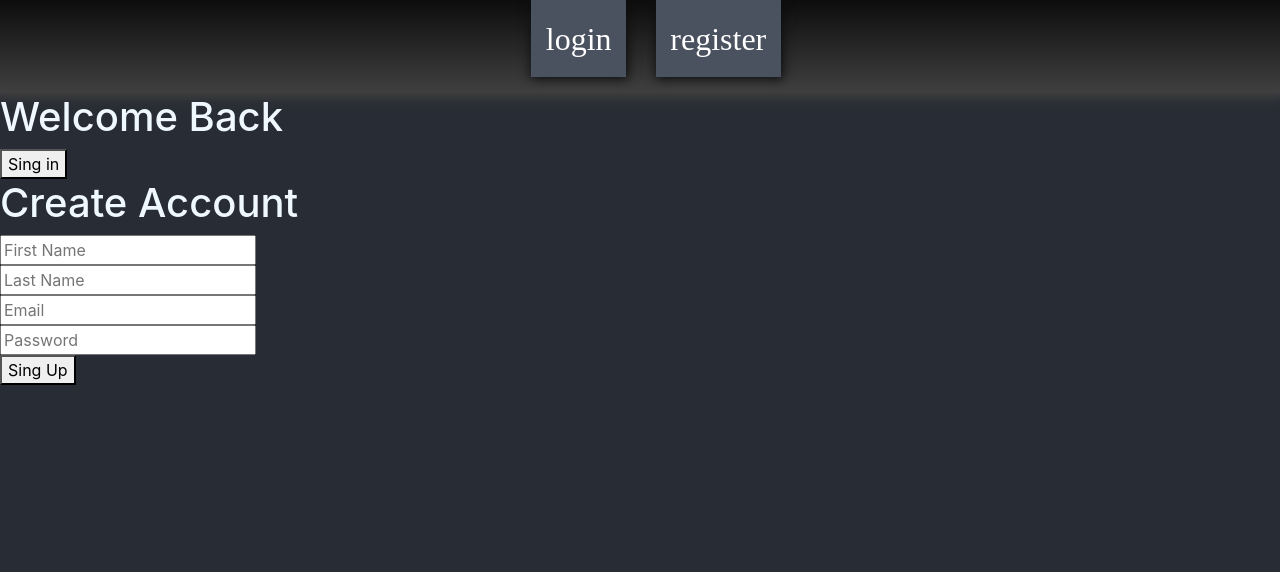
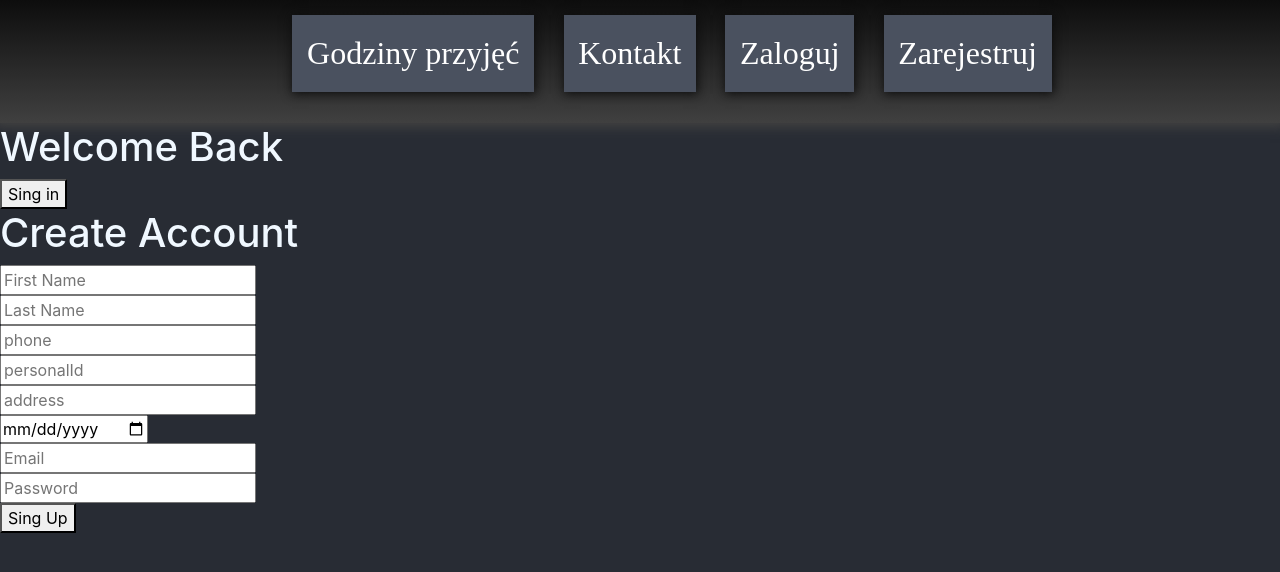
Before and after one commit to Michus250/project_web_app2, a React (Create React App) app in the folder client/: page /register in a window 1280 px wide. Shown: the top 572 px of the page. Built offline with nearby package versions, Linux system fonts and the light colour scheme.

Commit message:
Działa nawigacja z podziałem na role

```diff
--- a/client/src/App.js
+++ b/client/src/App.js
@@ -1,40 +1,17 @@
 import 'bootstrap/dist/css/bootstrap.min.css';
 import './index.css';
-
-import Signup from './components/register';
-import Login from './components/login';
-
 import Nav from './components/nav';
-import Home from './components/home';
-import {Route, Routes, BrowserRouter} from 'react-router-dom';
+import {BrowserRouter} from 'react-router-dom';
+import UserRoutes from './routes';
 
 
+function App() {
 
-
-
-const token = localStorage.getItem("token");
-let  navList;
-
-console.log(token);
-function App() {
-  if (token === null){
-    navList = [['login','/login',true],['register','/register',true]];
- }
- else{
-    navList = [['logout','/logout',false]];
- }
   return (
     <BrowserRouter>
-      <Nav list= {navList}></Nav>
-      <Routes>
-        <Route path="/register" element= {<Signup></Signup>}></Route>
+      <Nav ></Nav>
+        <UserRoutes></UserRoutes>
 
-          <Route path="/login" element ={<Login></Login>} ></Route>
-          <Route path="/" element = {<Home></Home>}></Route>
-          <Route path="/logout" ></Route>
-          {/* <Route path="*" element = {<Home></Home>}></Route> */}
-
-      </Routes>
 
     </BrowserRouter>
   );
--- a/client/src/components/nav/index.js
+++ b/client/src/components/nav/index.js
@@ -1,29 +1,82 @@
 import React from "react";
 import styled from "styled-components";
-import {  Link } from 'react-router-dom';
+import { Link } from 'react-router-dom';
+import jwt_decode from "jwt-decode";
 
 // import logo from "../../img/logo.jpg";
 
-class Nav extends React.Component{
-
-    render(){
-        return(
+class Nav extends React.Component {
 
 
-                    <Navigation>
-                        {/* <A to={'/'}><Logo src = {logo}></Logo></A> */}
+    render() {
+        const token = localStorage.getItem("token");
+        let isLogged;
+        let role;
+        let decodedToken;
+        if (token === null) {
+            isLogged = false;
+            role = "null";
+        }
+        else {
+            isLogged = true;
+            decodedToken = jwt_decode(token);
+            role = decodedToken.role;
+        }
 
-                            <Ul>
-                            {this.props.list.map(element =>{
-                                if(element[1]!=='/logout')
-                                    return <A to={element[1]} onClick={element[2] ? () => window.location = element[1] : ""}><Li>{element[0]}</Li></A>
-                                else
-                                    return <A to={element[1]} onClick={()=>{localStorage.removeItem("token"); window.location = "/"}}><Li>{element[0]}</Li></A>
 
-                            })}
-                            </Ul>
+        return (
 
-                    </Navigation>
+
+            <Navigation>
+
+                {role === 'user' ? (
+                    <Ul>
+                        <A to="/receptionHours" onClick={() => { window.location = "/receptionHours" }}><Li>Godziny przyjęć</Li></A>
+                        <A to="/contact" onClick={() => { window.location = "/contact" }}><Li>Kontakt</Li></A>
+                        <A to="/createVisit" onClick={() => { window.location = "/createVisit" }}><Li>Umów wizytę</Li></A>
+                        <A to="/userExamination" onClick={() => { window.location = "/userExamination" }}><Li>Twoje badania</Li></A>
+                    </Ul>
+                ) : role === 'admin' ? (
+                    <Ul>
+                        <A to="/receptionHours" onClick={() => { window.location = "/receptionHours" }}><Li>Godziny przyjęć</Li></A>
+                        <A to="/contact" onClick={() => { window.location = "/contact" }}><Li>Kontakt</Li></A>
+                        <A to="/createUser" onClick={() => { window.location = "/createUser" }}><Li>Utwórz pracownika</Li></A>
+                        <A to="/showAll" onClick={() => { window.location = "/showAll" }}><Li>Pokaż wszystkich</Li></A>
+                    </Ul>
+
+                ) : role === 'employee' ? (
+                    <Ul>
+                        <A to="/receptionHours" onClick={() => { window.location = "/receptionHours" }}><Li>Godziny przyjęć</Li></A>
+                        <A to="/contact" onClick={() => { window.location = "/contact" }}><Li>Kontakt</Li></A>
+                        <A to="/createExamination" onClick={() => { window.location = "/createExamination" }}><Li>Utwórz badanie</Li></A>
+                    </Ul>
+                ) : role === 'doctor'?(
+                    <Ul>
+                        <A to="/receptionHours" onClick={() => { window.location = "/receptionHours" }}><Li>Godziny przyjęć</Li></A>
+                        <A to="/contact" onClick={() => { window.location = "/contact" }}><Li>Kontakt</Li></A>
+                        <A to="/changeHours" onClick={() => { window.location = "/changeHours" }}><Li>Zmień godziny</Li></A>
+                        <A to="/endExamination" onClick={() => { window.location = "/endExamination" }}><Li>Zakończ wizytę</Li></A>
+                    </Ul>
+                ):(
+                    <Ul>
+
+                    </Ul>
+                )
+
+                }
+                {isLogged ?
+                    <Ul><A to="/logout" onClick={() => { localStorage.removeItem("token"); window.location = "/" }}><Li>Wyloguj</Li></A> </Ul> :
+
+                    <Ul>
+                        <A to="/receptionHours" onClick={() => { window.location = "/receptionHours" }}><Li>Godziny przyjęć</Li></A>
+                        <A to="/contact" onClick={() => { window.location = "/contact" }}><Li>Kontakt</Li></A>
+                        <A to="/login" onClick={() => { window.location = "/login" }}><Li>Zaloguj</Li></A>
+                        <A to="/register" onClick={() => { window.location = "/register" }}><Li>Zarejestruj</Li></A>
+                    </Ul>
+                }
+
+
+            </Navigation>
 
 
         );
@@ -48,7 +101,7 @@ const Navigation = styled.nav`
 
 `;
 const Li = styled.li`
-    margin: 0ex 1ex;
+    margin: 1ex 1ex;
     list-style: none;
     padding : 1ex;
     background-color: #4a515f;
--- a/client/src/components/register/index.js
+++ b/client/src/components/register/index.js
@@ -9,7 +9,12 @@ const Signup = () => {
         lastName: "",
         email: "",
         password: "",
-        role: "user"
+        role: "user",
+        phone: "",
+        personalId: "",
+        address: "",
+        dateOfBirth: ""
+
     })
     const [error, setError] = useState("")
     const navigate = useNavigate()
@@ -68,6 +73,42 @@ const Signup = () => {
 
                     /><br></br>
                     <input
+                        type="text"
+                        placeholder="phone"
+                        name="phone"
+                        onChange={handleChange}
+                        value={data.phone}
+                        required
+
+                    /><br></br>
+                    <input
+                        type="text"
+                        placeholder="personalId"
+                        name="personalId"
+                        onChange={handleChange}
+                        value={data.personalId}
+                        required
+
+                    /><br></br>
+                     <input
+                        type="text"
+                        placeholder="address"
+                        name="address"
+                        onChange={handleChange}
+                        value={data.address}
+                        required
+
+                    /><br></br>
+                    <input
+                        type="date"
+                        placeholder="dateOfBirth"
+                        name="dateOfBirth"
+                        onChange={handleChange}
+                        value={data.dateOfBirth}
+                        required
+
+                    /><br></br>
+                    <input
                         type="email"
                         placeholder="Email"
                         name="email"
@@ -85,6 +126,7 @@ const Signup = () => {
                         required
 
                     /><br></br>
+
                     {error && <div
                        >{error}</div>}
                     <button type="submit"
--- /dev/null
+++ b/client/src/routes/index.js
@@ -0,0 +1,79 @@
+import Signup from '../components/register';
+import Login from '../components/login';
+import Home from '../components/home';
+import { Route, Routes } from 'react-router-dom';
+import jwt_decode from "jwt-decode";
+
+const UserRoutes = () => {
+    const token = localStorage.getItem("token");
+
+    let role;
+    let decodedToken;
+    if (token === null) {
+
+        role = "null";
+    }
+    else {
+
+        decodedToken = jwt_decode(token);
+        role = decodedToken.role;
+    }
+    return (
+        <div>
+            {role === 'user' ? (
+                <Routes>
+                    <Route path="/logout" ></Route>
+                    <Route path="/receptionHours" element={<h2>receptionHours</h2>}></Route>
+                    <Route path="/contact" element={<h2>contact</h2>}></Route>
+                    <Route path="/createVisit" element={<h2>createVisit</h2>}></Route>
+                    <Route path="/userExamination" element={<h2>userExamination</h2>}></Route>
+                    <Route path="/" element={<Home></Home>}></Route>
+                    <Route path="*" element={<h2>Alee</h2>}></Route>
+
+                </Routes>
+            ) : role === 'admin' ? (
+                <Routes>
+                    <Route path="/logout" ></Route>
+                    <Route path="/receptionHours" element={<h2>receptionHours</h2>}></Route>
+                    <Route path="/contact" element={<h2>contact</h2>}></Route>
+                    <Route path="/createUser" element={<h2>createUser</h2>}></Route>
+                    <Route path="/showAll" element={<h2>showAll</h2>}></Route>
+                    <Route path="/" element={<Home></Home>}></Route>
+                    <Route path="*" element={<h2>Alee</h2>}></Route>
+
+                </Routes>
+            ): role === 'employee' ? (
+                <Routes>
+                    <Route path="/logout" ></Route>
+                    <Route path="/receptionHours" element={<h2>receptionHours</h2>}></Route>
+                    <Route path="/contact" element={<h2>contact</h2>}></Route>
+                    <Route path="/createExamination" element={<h2>createExamination</h2>}></Route>
+                    <Route path="/" element={<Home></Home>}></Route>
+                    <Route path="*" element={<h2>Alee</h2>}></Route>
+
+                </Routes> )
+                : role === 'doctor' ? (
+                    <Routes>
+                        <Route path="/logout" ></Route>
+                        <Route path="/receptionHours" element={<h2>receptionHours</h2>}></Route>
+                        <Route path="/contact" element={<h2>contact</h2>}></Route>
+                        <Route path="/changeHours" element={<h2>changeHours</h2>}></Route>
+                        <Route path="/endExamination" element={<h2>endExamination</h2>}></Route>
+                        <Route path="/" element={<Home></Home>}></Route>
+                        <Route path="*" element={<h2>Alee</h2>}></Route>
+
+                    </Routes> )
+                : (
+                    <Routes>
+                        <Route path="/receptionHours" element={<h2>receptionHours</h2>}></Route>
+                        <Route path="/contact" element={<h2>contact</h2>}></Route>
+                        <Route path="/register" element={<Signup></Signup>}></Route>
+                        <Route path="/login" element={<Login></Login>} ></Route>
+                        <Route path="/" element={<Home></Home>}></Route>
+                        <Route path="*" element={<h2>Alee</h2>}></Route>
+
+                    </Routes>)}
+        </div>
+    )
+}
+export default UserRoutes;
```
Also changed, not shown: 1 other file (tests, documents, lock files or other folders).
